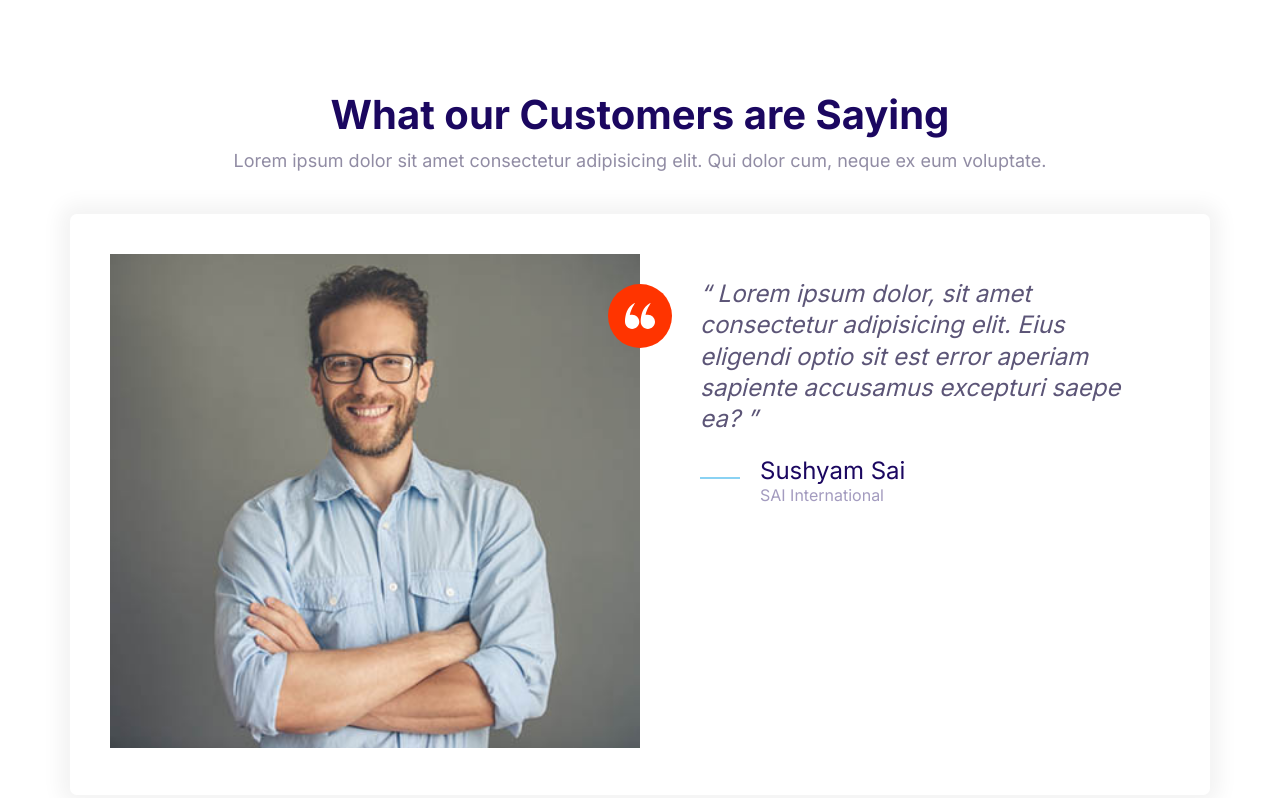
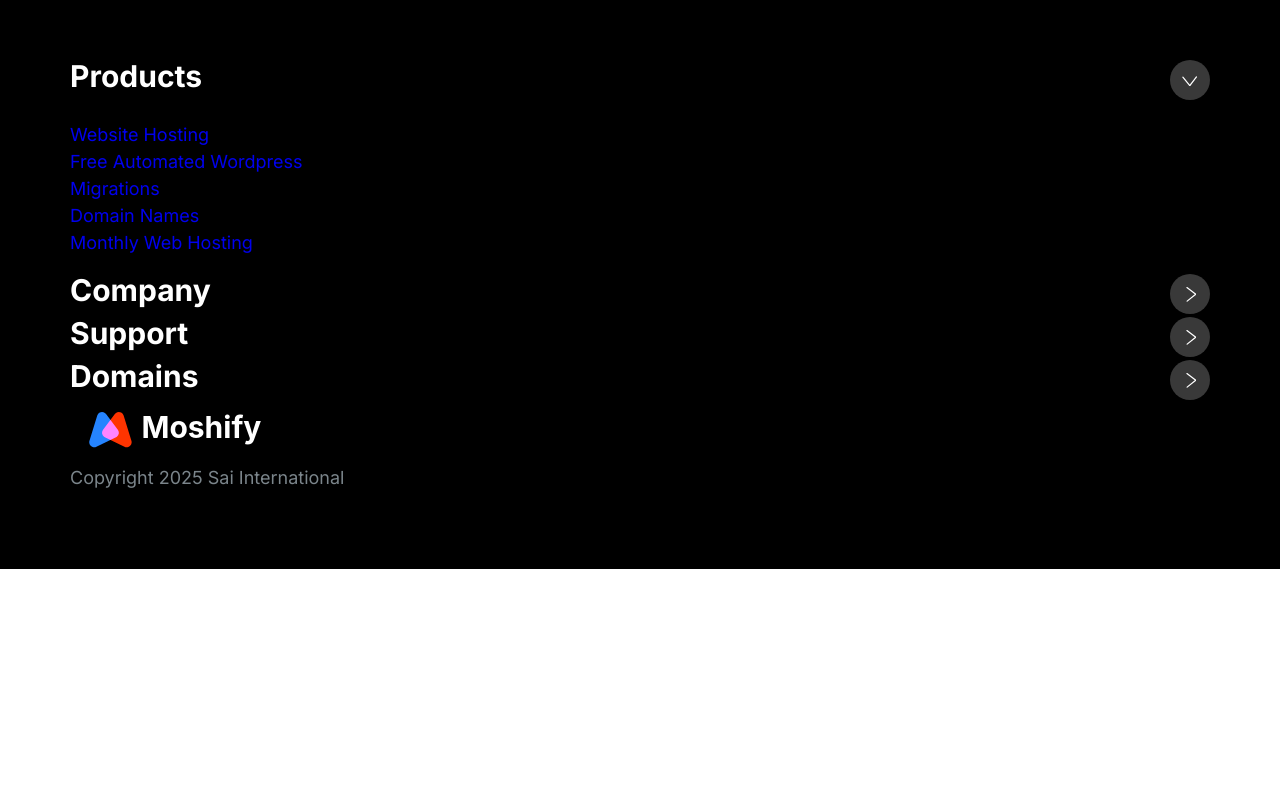
Before and after one commit to SushyamNagallapati/project1, a plain HTML site: page index.html in a window 1280 px wide. Drawn offline with Linux system fonts and the light colour scheme.

Commit message:
Build Footer component.

```diff
--- a/index.html
+++ b/index.html
@@ -13,52 +13,85 @@
     <link rel="stylesheet" href="css/styles.css" />
   </head>
   <body>
-    <section class="block">
-      <header class="block__header">
-        <h2>What our Customers are Saying</h2>
-        <p>
-          Lorem ipsum dolor sit amet consectetur adipisicing elit. Qui dolor
-          cum, neque ex eum voluptate.
-        </p>
+    <footer class="block block--dark footer">
+      <div class="container grid footer__sections">
+        <section class="collapsible collapsible--expanded footer__section">
+          <header class="collapsible__header">
+            <h2 class="collapsible__heading footer__heading">Products</h2>
+            <svg class="icon icon--white collapsible__chevron">
+              <use xlink:href="images/sprite.svg#chevron"></use>
+            </svg>
           </header>
-      <div class="container">
-        <div class="card testimonial">
-          <div class="grid grid--1x2">
-            <div class="testimonial__image">
-              <img
-                src="/images/testimonial.jpg"
-                alt="A happy smiling customer"
-              />
-              <span class="icon-container icon-container--accent">
-                <svg class="icon icon--white icon--small">
-                  <use xlink:href="images/sprite.svg#quotes"></use>
+          <div class="collapsible__content">
+            <ul class="list">
+              <li><a href="#">Website Hosting</a></li>
+              <li><a href="#">Free Automated Wordpress</a></li>
+              <li><a href="#">Migrations</a></li>
+              <li><a href="#">Domain Names</a></li>
+              <li><a href="#">Monthly Web Hosting</a></li>
+            </ul>
+          </div>
+        </section>
+        <section class="collapsible footer__section">
+          <header class="collapsible__header">
+            <h2 class="collapsible__heading footer__heading">Company</h2>
+            <svg class="icon icon--white collapsible__chevron">
+              <use xlink:href="images/sprite.svg#chevron"></use>
             </svg>
-              </span>
+          </header>
+          <div class="collapsible__content">
+            <ul class="list">
+              <li><a href="#">About</a></li>
+              <li><a href="#">Affiliates</a></li>
+              <li><a href="#">Blogs</a></li>
+              <li><a href="#">Careers</a></li>
+              <li><a href="#">Community</a></li>
+              <li><a href="#">News</a></li>
+              <li><a href="#">Green Hosting</a></li>
+            </ul>
           </div>
-            <blockquote class="quote">
-              <p class="quote__text">
-                Lorem ipsum dolor, sit amet consectetur adipisicing elit. Eius
-                eligendi optio sit est error aperiam sapiente accusamus
-                excepturi saepe ea?
-              </p>
-              <footer>
-                <div class="media">
-                  <div class="media__image">
-                    <svg class="icon icon--primary quote__line">
-                      <use xlink:href="images/sprite.svg#line"></use>
+        </section>
+        <section class="collapsible footer__section">
+          <header class="collapsible__header">
+            <h2 class="collapsible__heading footer__heading">Support</h2>
+            <svg class="icon icon--white collapsible__chevron">
+              <use xlink:href="images/sprite.svg#chevron"></use>
             </svg>
+          </header>
+          <div class="collapsible__content">
+            <ul class="list">
+              <li><a href="#">Contact</a></li>
+              <li><a href="#">Knowledge Base</a></li>
+              <li><a href="#">Forums</a></li>
+              <li><a href="#">System Status</a></li>
+              <li><a href="#">Web Hosting</a></li>
+              <li><a href="#">DreamCompute</a></li>
+            </ul>
           </div>
-                  <div class="media__body">
-                    <h3 class="media__title quote__author">Sushyam Sai</h3>
-                    <p class="quote__organization">SAI International</p>
+        </section>
+        <section class="collapsible footer__section">
+          <header class="collapsible__header">
+            <h2 class="collapsible__heading footer__heading">Domains</h2>
+            <svg class="icon icon--white collapsible__chevron">
+              <use xlink:href="images/sprite.svg#chevron"></use>
+            </svg>
+          </header>
+          <div class="collapsible__content">
+            <ul class="list">
+              <li><a href="#">Domain Checker</a></li>
+              <li><a href="#">Domain Transfer</a></li>
+              <li><a href="#">Free Domain</a></li>
+              <li><a href="#">XYZ Domain</a></li>
+              <li><a href="#">Cheap SSL Certificate</a></li>
+            </ul>
           </div>
+        </section>
+        <section class="footer__brand">
+          <img src="images/logo.svg" alt="" />
+          <p class="footer__copyright">Copyright 2025 Sai International</p>
+        </section>
       </div>
     </footer>
-            </blockquote>
-          </div>
-        </div>
-      </div>
-    </section>
     <script src="js/main.js"></script>
   </body>
 </html>
```
Lines whose indentation alone changed are shown as unchanged.
